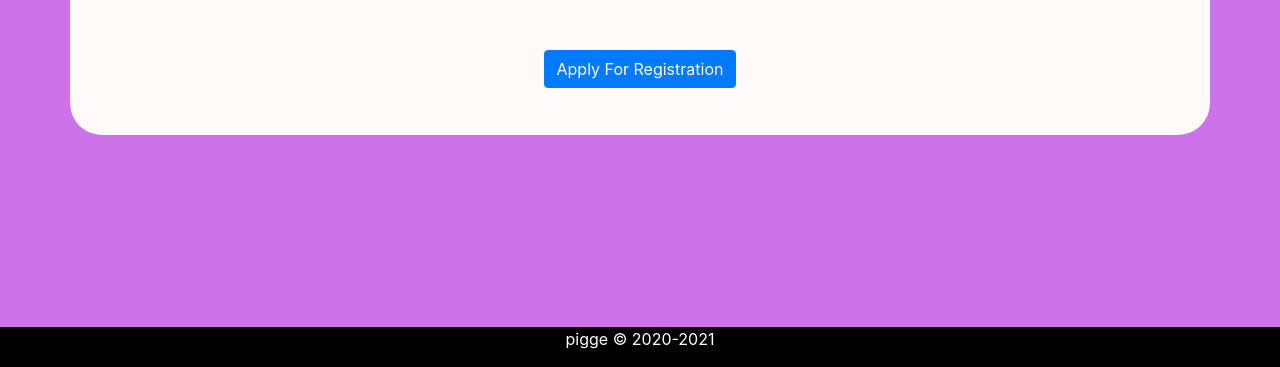
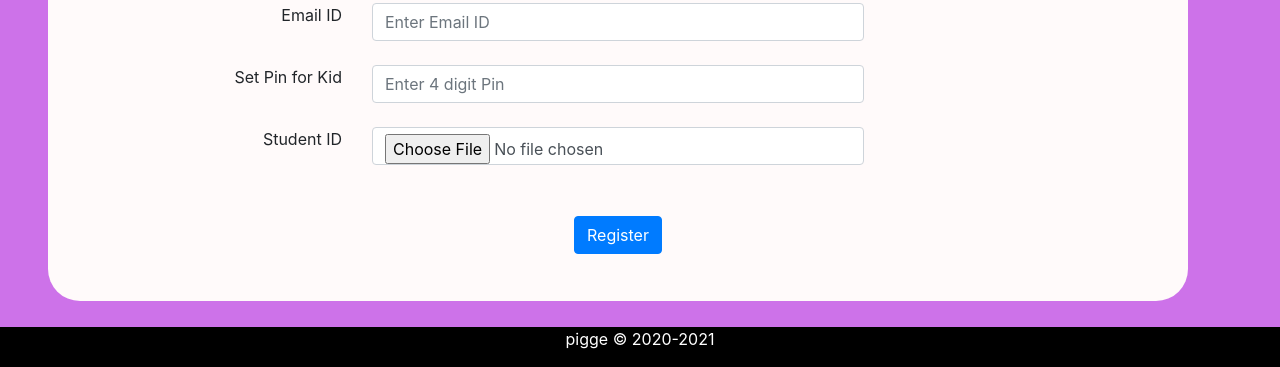
Before and after one commit to ask0ne/pigge, a Flask app: page /registration-kid in a window 1280 px wide. Shown: the part 433-800 px from the top of the page. Run offline with Flask 2, Linux system fonts and the light colour scheme; some libraries are stand-ins or nearby versions.

Commit message:
Update registration-kid.html

```diff
--- a/pigge/templates/registration-kid.html
+++ b/pigge/templates/registration-kid.html
@@ -1,5 +1,6 @@
 <!DOCTYPE html>
 <html lang="en">
+
 
 <head>
   <meta charset="utf-8">
@@ -12,12 +13,48 @@
   <script src="https://code.jquery.com/jquery-3.3.1.slim.min.js"></script>
   <script src="https://cdnjs.cloudflare.com/ajax/libs/popper.js/1.14.3/umd/popper.min.js"></script>
   <script src="https://stackpath.bootstrapcdn.com/bootstrap/4.1.3/js/bootstrap.min.js"></script>
+
+<style>
+
+body {
+	margin: 0;
+	padding: 0;
+	text-align: left;
+}
+.header {
+	padding: 20px;
+	text-align: center;
+	font-size: 2em;
+}
+body.kid-reg {
+	background-color: #cd72e9;
+}
+.kid-reg-form {
+	text-align: right;
+	margin: 3em;
+	background-color: snow;
+	border-radius: 2em;
+	padding: 1.5em;
+}
+.row {
+	margin: 1.5em;
+}
+.footer {
+	position: fixed;
+	left: 0;
+	bottom: 0;
+	width: 100%;
+	background-color: black;
+	color: white;
+	text-align: center;
+}
+</style>
 </head>
 
 <body class="kid-reg">
 
   <div class="container kid-reg-form">
-    <form action="{{ url_for('registration_kid') }}" method="POST" enctype=multipart/form-data class="form-horizontal">
+    <form action="{{ url_for('main') }}" method="POST" enctype=multipart/form-data class="form-horizontal">
       <div class="row">
         <div class="col">
           <div class="header">Register Your Kid's Wallet</div>
@@ -25,24 +62,43 @@
       </div>
       <div class="row">
         <div class="col-3">Name</div>
-        <div class="col-6"><input type="name" name="name" class="form-control" placeholder="Enter your Kid's Name">
+        <div class="col-6"><input type="name" name="name" class="form-control" placeholder="Enter your Kid's Name" required minlength="2">
         </div>
       </div>
       <div class="row">
         <div class="col-3">Date of Birth</div>
-        <div class="col-6"><input type="date" name="birthdate" placeholder="Birthdate" class="form-control"></div>
+        <div class="col-6"><input type="date" name="birthdate" placeholder="Birthdate" required class="form-control"></div>
       </div>
       <div class="row">
-        <div class="col-3">Email ID</div>
-        <div class="col-6"><input type="email" name="email" placeholder="Enter Kid's Email ID" class="form-control">
-        </div>
+
+<div class="col-3">My Kid is a </div>
+        <div class="col-3">
+<input type="radio" name="gender" value="girl" required>
+<img src="{{ url_for('static', filename='images/girl.png') }}" width="80">
+<input type="radio" name="gender" value="boy">
+<img src="{{ url_for('static', filename='images/boy.png') }}" width="80">
+
+</div>
       </div>
       <div class="row">
+
+
+        <div class="col-3">Email ID</div>
+        <div class="col-6"><input type="email" name="email" placeholder="Enter Email ID" required class="form-control"></div>
+      </div>
+      <div class="row">
+
+	     <div class="col-3">Set Pin for Kid</div>
+	     <div class="col-6"><input type="number" name="email" placeholder="Enter 4 digit Pin" class="form-control" minlength="4" maxlength="4" required></div>
+      </div>
+      <div class="row">
+
+
         <div class="col-3">Student ID</div>
-        <div class="col-6"><input type=file name=file class="form-control"></div>
+        <div class="col-6"><input type=file name=file class="form-control" required></div>
       </div>
       <div class="header">
-        <button class="btn btn-primary" alt="Submit">Apply For Registration</button>
+        <button class="btn btn-primary" alt="Submit">Register</button>
       </div>
     </form>
   </div>
```
